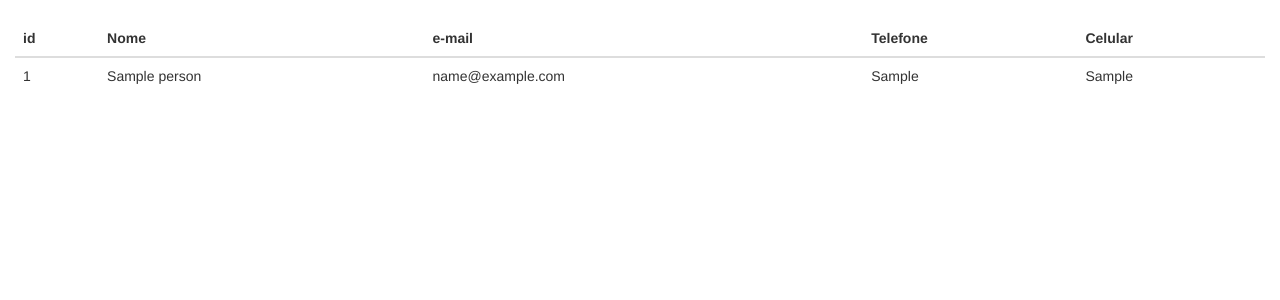
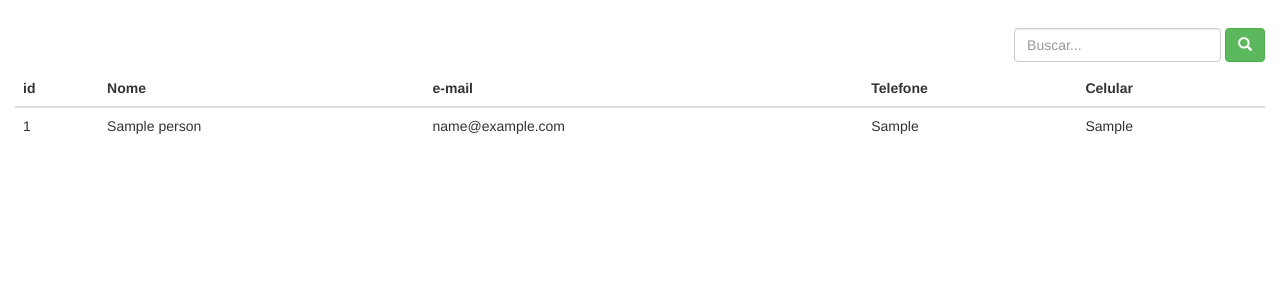
Before and after one commit to robertomilton/iead, a Django app: template myproject/core/templates/core/person_list.html in a window 1280 px wide. Shown: the part 52-352 px from the top of the page. Run offline with Django 3.2, Linux system fonts and the light colour scheme; the template is opened without the code that fills it: values that come from a table or form of the project are taken from there, others are empty; tables that the repository leaves empty hold one stand-in row (values such as "Sample post"); parts of the project's set-up code (start-up, migrations or seed data) failed here and were passed over; some libraries are stand-ins or nearby versions.

Commit message:
Campo de busca no template

```diff
--- a/myproject/core/templates/core/person_list.html
+++ b/myproject/core/templates/core/person_list.html
@@ -1,6 +1,12 @@
 {% extends "base.html" %}
 
 {% block content %}
+  <!-- search form -->
+  <form class="navbar-form navbar-right" action="." method="GET">
+    <input id="search_box" name="search_box" type="text" placeholder="Buscar..." class="form-control">
+    <button type="submit" class="btn btn-success"><span class="glyphicon glyphicon-search"></span></button>
+  </form>
+
   <table class="table">
     <thead>
         <tr>
--- a/myproject/core/views.py
+++ b/myproject/core/views.py
@@ -8,5 +8,8 @@ def home(request):
 
 def person_list(request):
     persons = Person.objects.all()
+    get_search = request.GET.get('search_box')
+    if get_search is not None:
+        persons = persons.filter(nome__icontains=get_search)
     ctx = {'persons': persons}
     return render(request, 'core/person_list.html', ctx)
```
